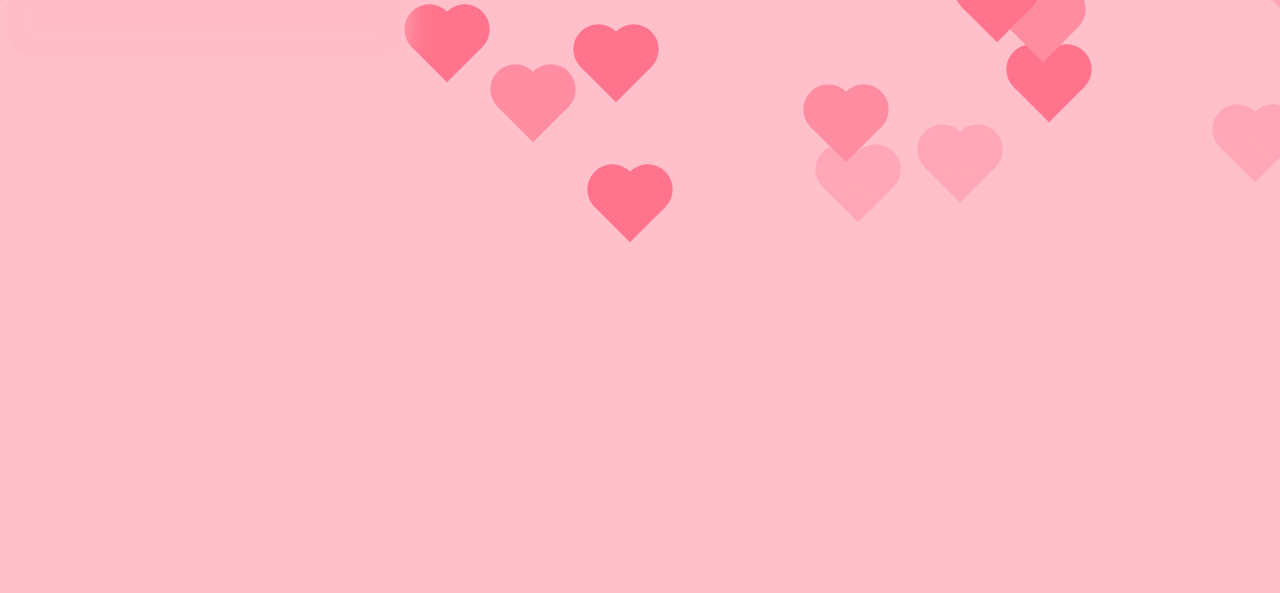
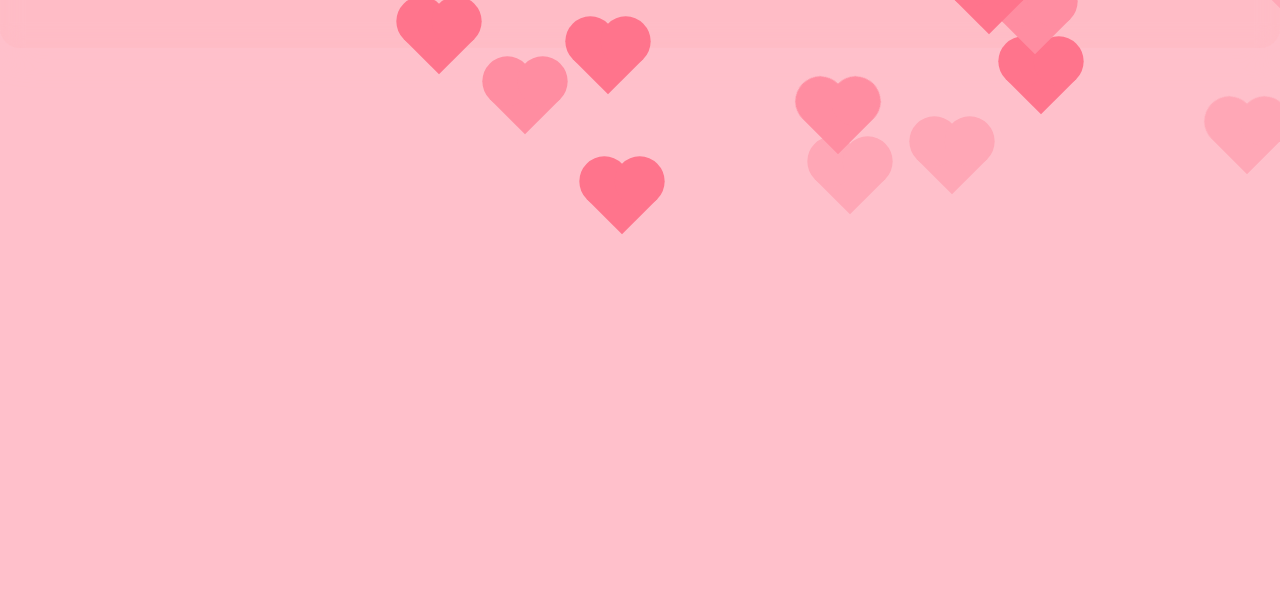
Before and after one commit to heryantofaizal/val_nasya, a plain HTML site: page index.html in a window 1280 px wide. Shown: the part 207-800 px from the top of the page. Drawn offline with Linux system fonts and the light colour scheme.

Commit message:
Update nasya_val.css

```diff
--- a/nasya_val.css
+++ b/nasya_val.css
@@ -4,15 +4,9 @@ html {
 
   body {
   background: pink;
-  display: flex;
-  justify-content: center;
-  align-items: center;
-  text-align: center;
-  overflow: hidden;
-  width: 100%;
-  height: 100vh;
-  position : absolute;
-  z-index: -1;
+  width : 100%;
+margin : 0;
+
 
   }
 
```
